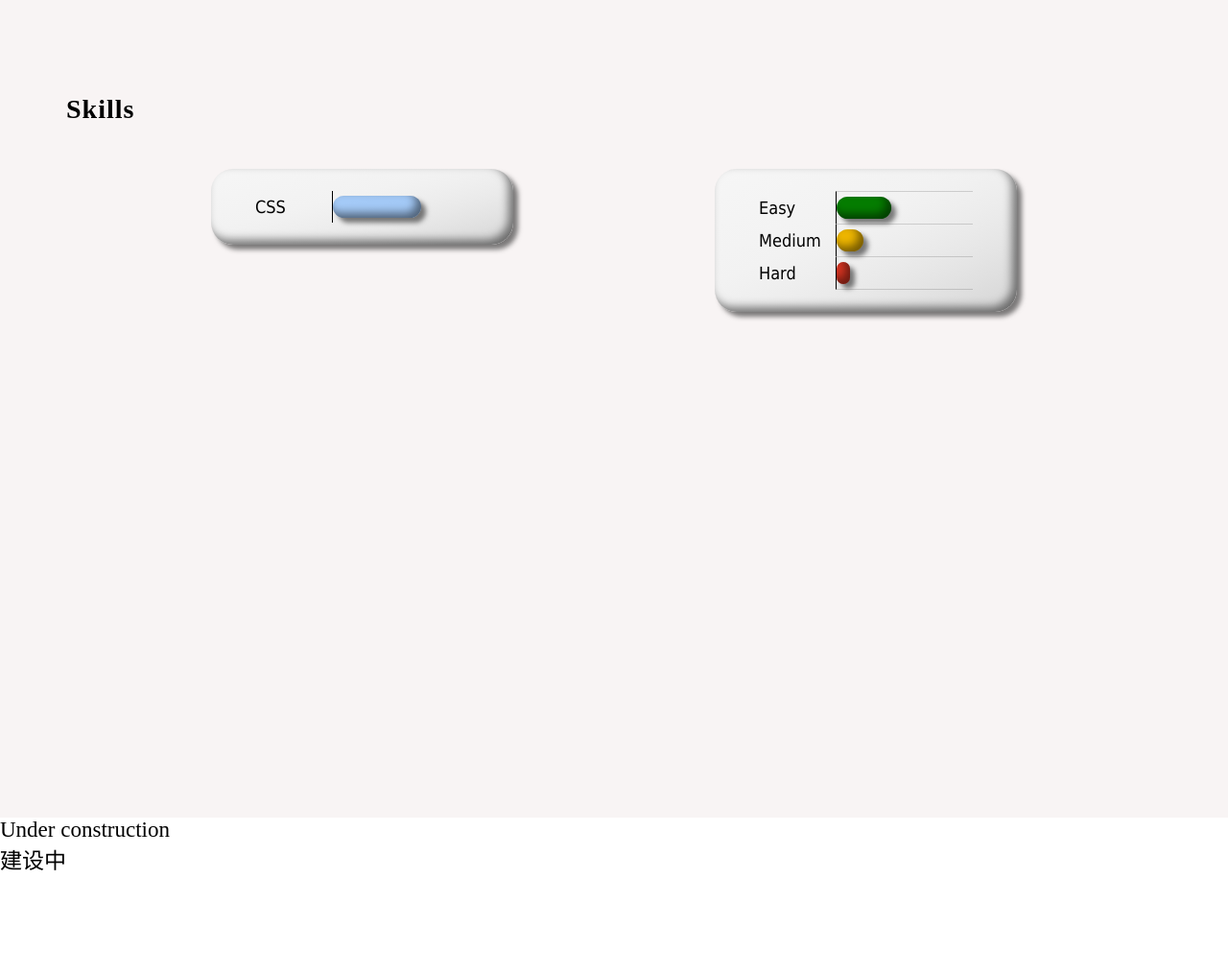
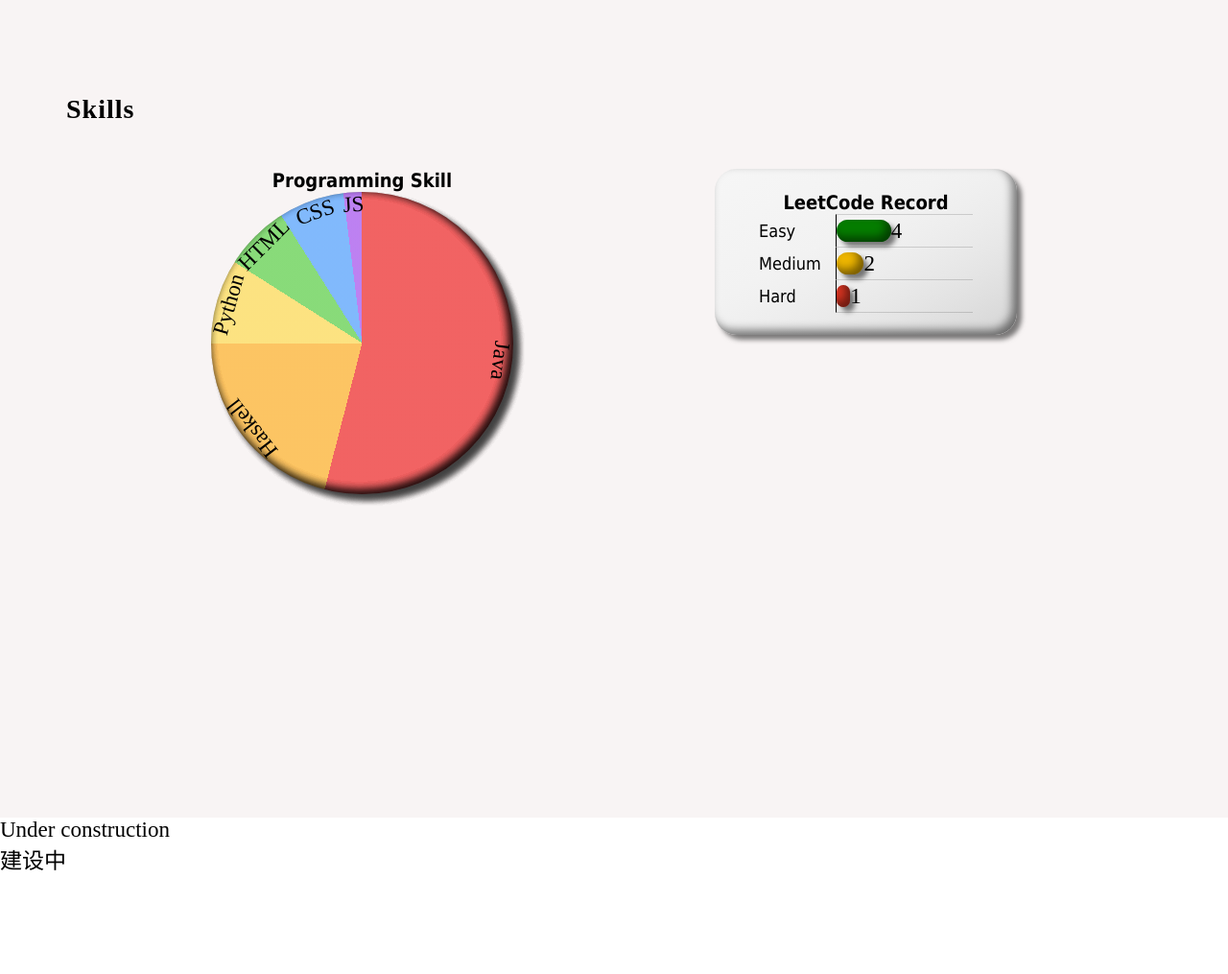
Before and after one commit to Nook001/nook.github.io, a plain HTML site: page index.html in a window 1280 px wide. Shown: the part 1620-2635 px from the top of the page at 96% size. Drawn offline with Linux system fonts and the light colour scheme.

Commit message:
Add files via upload

```diff
--- a/index.html
+++ b/index.html
@@ -25,17 +25,23 @@
 
 <body>
 
-    <!-- 顶部导航栏(左侧) -->
+    <!-- 顶部导航栏 -->
     <div class="topNavi" id="1">
 
+        <!-- 图标 -->
+        <div class="logo"></div>
+
+        <!-- 左侧 -->
         <ul class="topLeft">
-            <li><a class="home" href="#1">Home</a></li>
+            <li><a href="#1">Home</a></li>
             <li><a href="#2">Introduce</a></li>
             <li><a href="#3">Skills</a></li>
             <li><a href="#4">Project</a></li>
         </ul>
 
+        <!-- 右侧 -->
         <ul class="topRight">
+
             <li><a href="contact.html">Contact</a></li>
         </ul>
     </div>
@@ -105,33 +111,60 @@
 
         <div class="chart">
 
-            <table class="charts-css bar show-labels show-primary-axis data-spacing-5">
+            <!-- 编程语言 饼状图 -->
+            <table class="charts-css pie show-heading ">
                 <caption>Programming Skill</caption>
                 <tbody>
+                    <!--Java 54%-->
                     <tr>
-                        <th scope="row"> CSS </th>
-                        <td style="--size: 0.65;"></td>
+                        <td style="--start: 0; --end: 0.54;"><span class="data"> Java </span></td>
                     </tr>
+
+                    <!--Haskell 21%-->
+                    <tr>
+                        <td style="--start: 0.54; --end: 0.75;"><span class="data"> Haskell </span></td>
+                    </tr>
+
+                    <!--Python 9%-->
+                    <tr>
+                        <td style="--start: 0.75; --end: 0.84;"><span class="data"> Python </span></td>
+                    </tr>
+
+                    <!--HTML 7%-->
+                    <tr>
+                        <td style="--start: 0.84; --end: 0.91;"><span class="data"> HTML </span></td>
+                    </tr>
+
+                    <!--CSS 7%-->
+                    <tr>
+                        <td style="--start: 0.91; --end: 0.98;"><span class="data"> CSS </span></td>
+                    </tr>
+
+                    <!--JavaScript 2%-->
+                    <tr>
+                        <td style="--start: 0.98; --end: 1;"><span class="data"> JS </span></td>
+                    </tr>
+
                 </tbody>
             </table>
 
-            <!-- 编程语言 柱状图 -->
-            <table class="charts-css bar show-labels show-primary-axis show-data-axes data-spacing-5">
+            <!-- LeetCode 柱状图 -->
+            <table class="charts-css bar show-heading show-labels show-primary-axis show-data-axes data-outside data-spacing-5">
                 <caption>LeetCode Record</caption>
                 <tbody>
                     <tr>
                         <th scope="row"> Easy </th>
-                        <td style="--size: 0.4; --color: rgb(5, 125, 0)"></td>
+                        <td style="--size: 0.4; --color: rgb(5, 125, 0)"><span class="data"> 4 </span></td>
                     </tr>
 
                     <tr>
                         <th scope="row"> Medium </th>
-                        <td style="--size: 0.2; --color: rgb(238, 182, 1)"></td>
+                        <td style="--size: 0.2; --color: rgb(238, 182, 1)"><span class="data"> 2 </span></td>
                     </tr>
 
                     <tr>
                         <th scope="row"> Hard </th>
-                        <td style="--size: 0.1; --color: rgb(219, 53, 34)"></td>
+                        <td style="--size: 0.1; --color: rgb(219, 53, 34)"><span class="data"> 1 </span></td>
                     </tr>
                 </tbody>
             </table>
```
